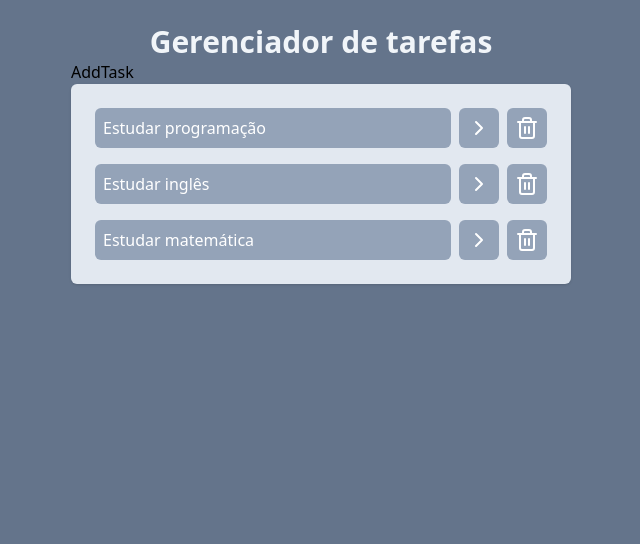
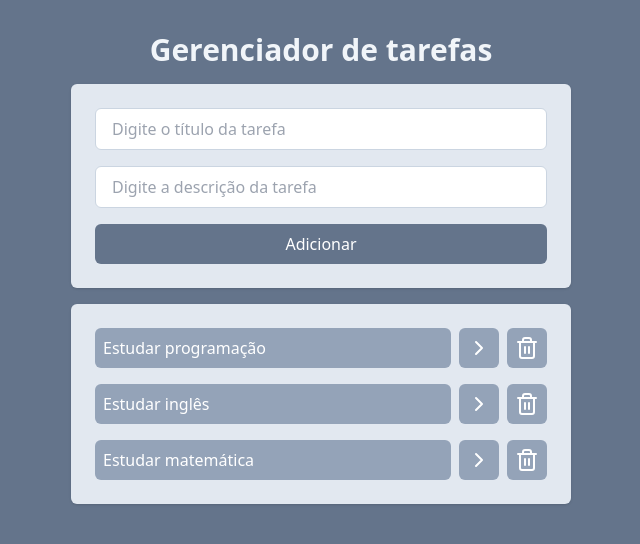
Before and after one commit to Elias12389/Elias-Alves-To-do-List, a React (Vite) app: page / in a window 1280 px wide. Shown: the top 544 px of the page, without its empty margins (319-959 px from the left). Built offline with nearby package versions, Linux system fonts and the light colour scheme.

Commit message:
AddTask.jsx feito

```diff
--- a/package.json
+++ b/package.json
@@ -12,7 +12,8 @@
   "dependencies": {
     "lucide-react": "^1.28.0",
     "react": "^18.3.1",
-    "react-dom": "^18.3.1"
+    "react-dom": "^18.3.1",
+    "uuid": "^10.0.0"
   },
   "devDependencies": {
     "@eslint/js": "^9.9.0",
--- a/src/App.jsx
+++ b/src/App.jsx
@@ -1,6 +1,7 @@
 import AddTask from "./components/AddTask";
 import Task from "./components/Task";
 import { useState } from "react";
+import { v4 } from "uuid";
 
 function App() {
   const [tasks, setTasks] = useState([
@@ -43,13 +44,23 @@
     setTasks(newTasks);
   }
 
+  function onAddTaskSubmit(title, description) {
+    const newTask = {
+      id: v4(),
+      title,
+      description,
+      isCompleted: false,
+    };
+    setTasks([...tasks, newTask]);
+  }
+
   return (
     <div className="w-screen h-screen bg-slate-500 flex justify-center p-6 overflow-x-hidden">
-      <div className="w-[500px]">
-        <h1 className="text-3xl text-slate-100 font-bold text-center">
+      <div className="w-[500px] space-y-4">
+        <h1 className="text-3xl text-slate-100 font-bold text-center my-2">
           Gerenciador de tarefas
         </h1>
-        <AddTask />
+        <AddTask onAddTaskSubmit={onAddTaskSubmit} />
         <Task
           tasks={tasks}
           onTaskClick={onTaskClick}
--- a/src/components/AddTask.jsx
+++ b/src/components/AddTask.jsx
@@ -1,5 +1,41 @@
-function AddTask() {
-  return <h1>AddTask</h1>;
+import { useState } from "react";
+
+function AddTask({ onAddTaskSubmit }) {
+  const [title, setTitle] = useState("");
+  const [description, setDescription] = useState("");
+
+  return (
+    <div className="space-y-4 bg-slate-200 p-6 rounded-md shadow flex flex-col">
+      <input
+        type="text"
+        placeholder="Digite o título da tarefa"
+        className="border border-slate-300 outline-slate-400 px-4 py-2 rounded-md"
+        value={title}
+        onChange={(event) => setTitle(event.target.value)}
+      />
+      <input
+        type="text"
+        placeholder="Digite a descrição da tarefa"
+        className="border border-slate-300 outline-slate-400 px-4 py-2 rounded-md"
+        value={description}
+        onChange={(event) => setDescription(event.target.value)}
+      />
+      <button
+        onClick={() => {
+          //verificar se o título e descricão estão preenchidos
+          if (!title.trim() || !description.trim()) {
+            return alert("Preencha o título e a descrição da tarefa");
+          }
+          onAddTaskSubmit(title, description);
+          setTitle("");
+          setDescription("");
+        }}
+        className="bg-slate-500 text-white px-4 py-2 rounded-md font-medium"
+      >
+        Adicionar
+      </button>
+    </div>
+  );
 }
 
 export default AddTask;
--- a/src/components/Task.jsx
+++ b/src/components/Task.jsx
@@ -2,7 +2,7 @@
 
 function Task({ tasks, onTaskClick, onDeleteTaskClick }) {
   return (
-    <ul className="space-y-4 bg-slate-200 p-6 rounded-md shadow">
+    <ul className="space-y-4 bg-slate-200 p-6 rounded-md shadow my-4">
       {tasks.map((task) => (
         <li key={task.id} className="flex gap-2">
           <button
```
Also changed, not shown: 1 other file (tests, documents, lock files or other folders).
